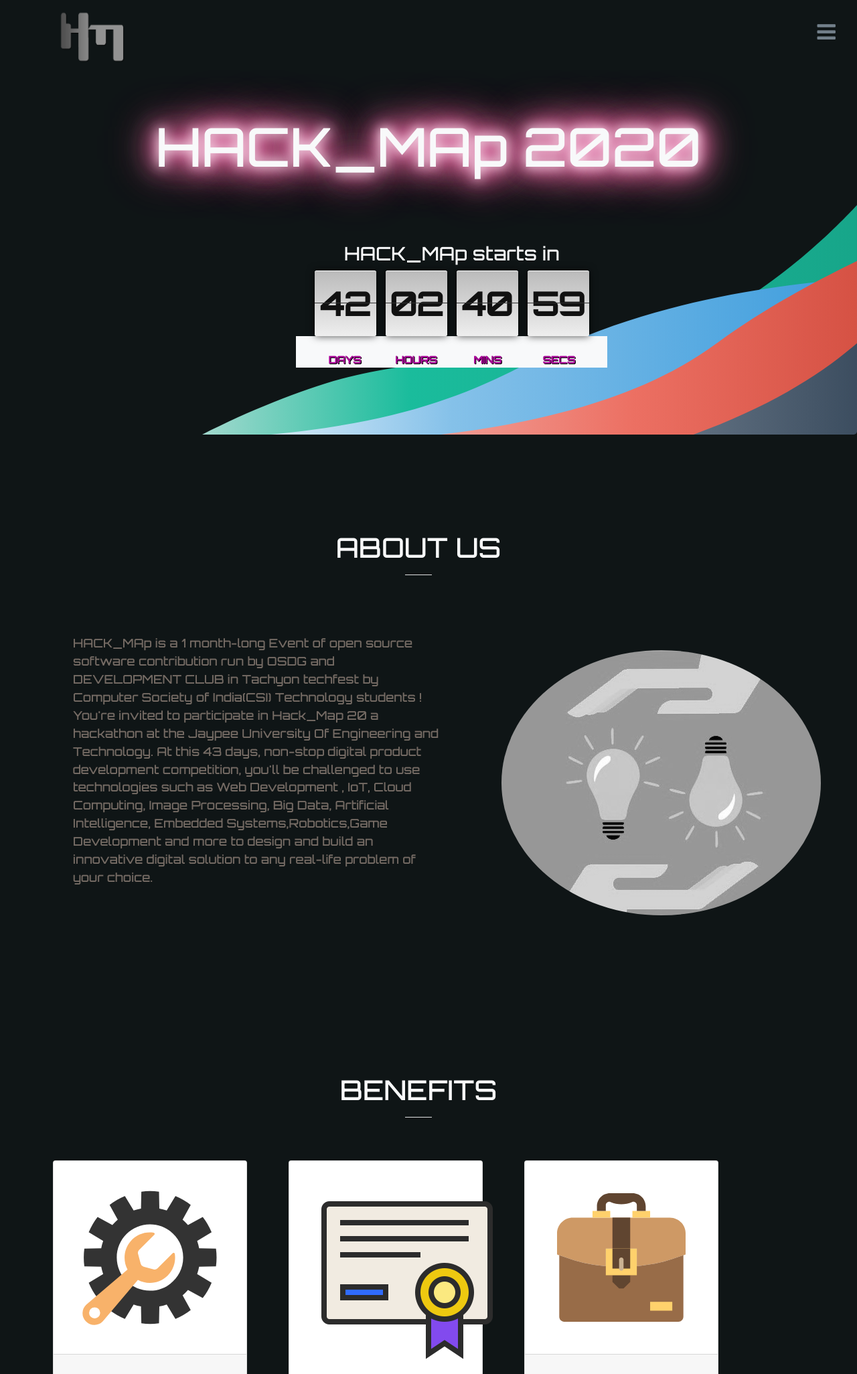
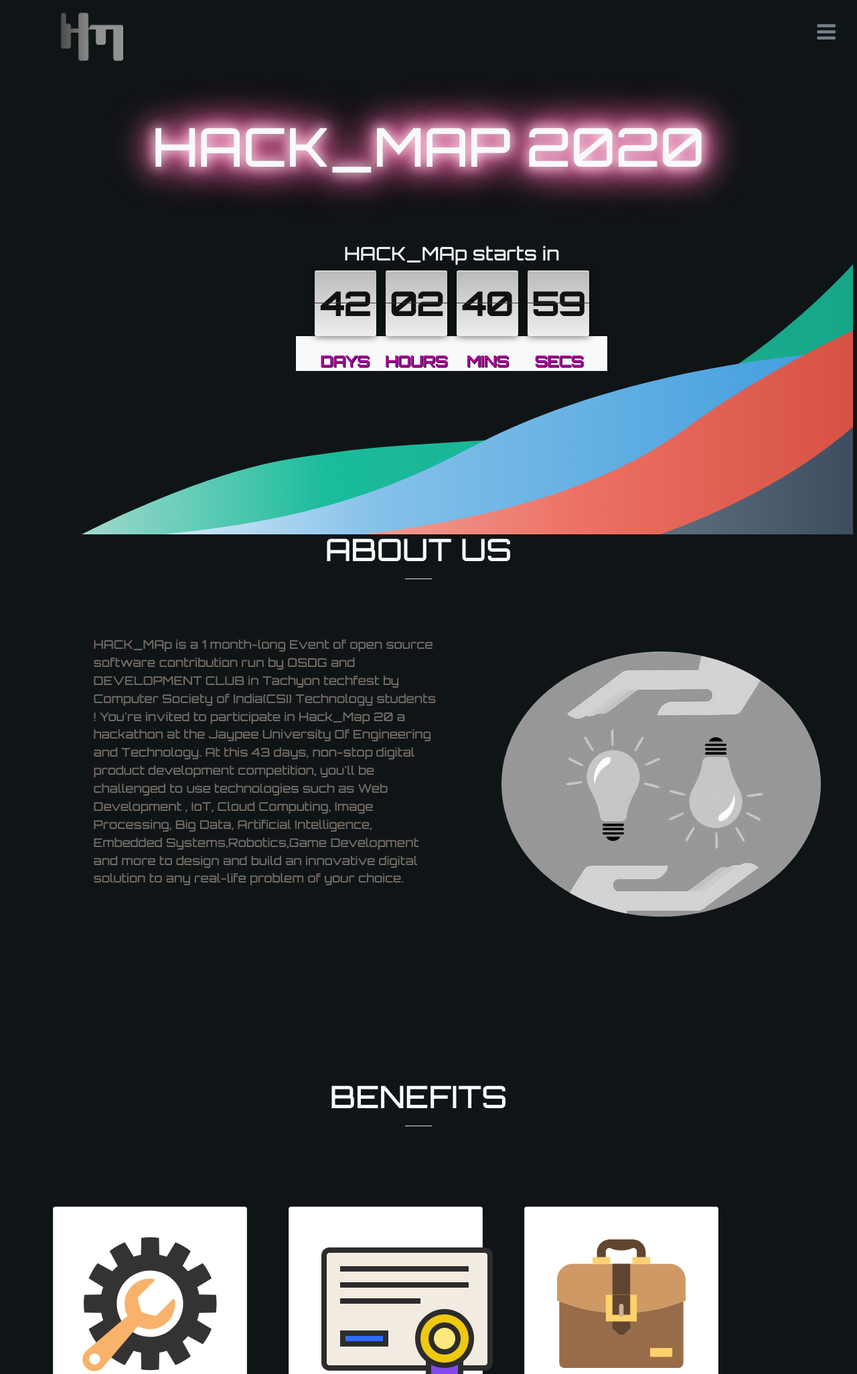
Before and after one commit to satyam260/Hack_map_2k20, a PHP site: page /index.html in a window 1280 px wide; the page is wider, and only the part inside the window is pictured. Shown: the top 2052 px of that part at 67% size. Run offline with PHP 8.4, Linux system fonts and the light colour scheme; some web fonts are replaced.

Commit message:
Changes in layout

```diff
--- a/css/counter.css
+++ b/css/counter.css
@@ -4,39 +4,14 @@
 	width: 465px;
 	height: 112px;
 	text-align: center;
-	/* border: 1px solid #111; */
-	/* border-radius: 5px; */
-	/* box-shadow: 0px 0px 8px rgba(0, 0, 0, 0.6); */
 	margin: auto;
 	padding: 24px 0px;
 	position: absolute;
-  	top: 0; bottom: 0; left: 0; right: 0;
+	top: 0;
+	bottom: 0;
+	left: 0;
+	right: 0;
 }
-
-/* #countdown:before{
-	content:"";
-	width: 8px;
-	height: 65px;
-	border: 1px solid #111;
-	border-top-left-radius: 6px;
-	border-bottom-left-radius: 6px;
-	display: block;
-	position: absolute;
-	top: 48px;
-	left: -10px;
-}
-
-#countdown:after{
-	content:"";
-	width: 8px;
-	height: 65px;
-	border: 1px solid #111;
-	border-top-right-radius: 6px;
-	border-bottom-right-radius: 6px;
-	display: block;
-	position: absolute;
-	top: 48px; right: -10px;
-} */
 
 #countdown #tiles{
 	position: relative;
@@ -92,12 +67,12 @@
 	height: 0%;
     bottom: 8px;
     padding-top:5%;
-    z-index: 100;
+	z-index: 100;
 }
 
 #countdown .labels li{
+	font-size: 1.4em !important;
 	width: 102px;
-
 	font: bold 15px 'Orbitron';
 	color: #a90098;
 	text-shadow: 1px 1px 0px #000;
--- a/css/devs.css
+++ b/css/devs.css
@@ -6,19 +6,9 @@
     align-items: center;
 }
 
-.developers .dev-heading {
-    display: flex;
-    justify-content: flex-start;
-    align-items: center;
-    margin-top: 15vh;
-    padding-left: 80px;
-    padding-top: 50px;
-    text-transform: uppercase;
-}
-
 .dev-card-container {
     width: 100%;
-    margin-top: 20vh;
+    margin-top: 12vh;
     display: grid;
     grid-template-columns: [col-1] 10% [col-2] 80% [col-3] 20% [end];
     grid-template-rows: [row-1] 20vw [row-2] 70vh [row-3] auto [end];
--- a/css/manual.css
+++ b/css/manual.css
@@ -2,25 +2,30 @@
 @import url("https://fonts.googleapis.com/css?family=Open+Sans");
 
 html{
-   scroll-behavior: smooth;
+  scroll-behavior: smooth;
   scrollbar-base-color: #1bbe39;
   scrollbar-width: 10%;
   overflow-x: hidden;
+  margin: 0;
+  padding: 0;
 }
 
 body {
   background: #0f1516;
   font-family: 'Orbitron','Open Sans', sans-serif;
-
 }
 
 div.jumbotron#main{
-  background-image: url("../img/back.svg");
-  background-repeat: no-repeat;
-  background-position-x: right;
-  background-position-y: bottom;
   width:100%;
   height: 43vw;
+}
+
+img#back{
+  width: 90vw;
+  height: 100vh;
+  margin-left: -25vw;
+  background-repeat: no-repeat;
+  margin-top: -60vh;
 }
 
 hr#heading-hr{
@@ -46,11 +51,10 @@
 }
 
 .bg-pattern {
-  background: url("../img/bg-pattern.png") repeat;
   opacity: 0.5;
   width: 100vw;
   height: 100vh;
-  position: fixed;
+  position: relative;
   z-index: -1;
 }
 
@@ -145,14 +149,12 @@
   opacity: 1;
 }
 
-.jumbotron
-{
+.jumbotron{
   font-family: Orbitron;
   background-color:#0f1516;
-
 }
 
-@-webkit-keyframes glow {
+@-webkit-keyframes glow{
   from {
     text-shadow: 0 0 10px #fff, 0 0 20px #fff, 0 0 30px #1bbe39, 0 0 40px #1bbe39, 0 0 50px #1bbe39, 0 0 60px #1bbe39, 0 0 70px #1bbe39;
   }
@@ -177,8 +179,8 @@
 }
 
 p.head-para{
-  margin-top:2.5%;
-  margin-left: 10%;
+  margin-top: 2.8%;
+  margin-left: 15%;
   color: #756b64;
 }
 
@@ -205,5 +207,10 @@
 
 .text-center {
   padding-top: 5vh;
-  font-size: 1.6em;
+  text-transform: uppercase;
+  font-size: 1.7em;
 }
+
+.card{
+  margin-top: 7vh;
+}
--- a/index.html
+++ b/index.html
@@ -5,6 +5,7 @@
         <meta charset="utf-8">
         <meta http-equiv="X-UA-Compatible" content="IE=edge">
         <meta name="viewport" content="width=device-width, initial-scale=1">
+
         <link rel="stylesheet" href="https://stackpath.bootstrapcdn.com/bootstrap/4.4.1/css/bootstrap.min.css" integrity="sha384-Vkoo8x4CGsO3+Hhxv8T/Q5PaXtkKtu6ug5TOeNV6gBiFeWPGFN9MuhOf23Q9Ifjh" crossorigin="anonymous">
         <link rel="stylesheet" href="css/counter.css" />
         <link rel="stylesheet" href="css/manual.css">
@@ -102,7 +103,6 @@
     <div class="jumbotron" id="main">
     <div class="row w-100 h-100" id="main-jumbo">
             <div class="col-md-12 my-3 mx-auto float-left ">
-
                 <div class="col-md-12 my-5">
                     <h1 class="text-light display-2 text-center" id="main-text">HACK_MAp 2020</h1>
                 </div>
@@ -119,15 +119,11 @@
                                     <li>Secs</li>
                                 </div>
                             </div>
+                        <img id='back' src='./img/back.svg'>
                     </div>
                 </div>
             </div>
-
-
     </div>
-
-
-
     </div>
 
     <!-- end of sec 1 -->
@@ -193,6 +189,7 @@
             <div class="card">
                 <div class="card-body p-5 text-center">
                     <img src="img/brief.svg">
+                    <!-- <i class="fab fa-tshirt"></i> -->
                 </div>
                 <div class="card-footer text-center">
                     T-SHIRT AND GOODIES
@@ -214,7 +211,6 @@
         </div>
         <div class="col-md-12">
             <div class="developers">
-
                 <div class="dev-card-container">
                   <div class="Cards-div">
                     <div class="des-card">
```
